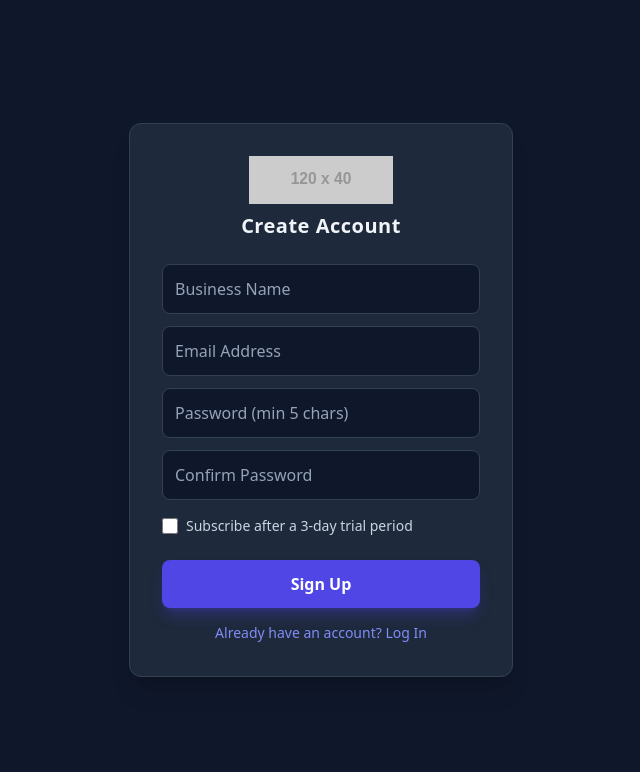
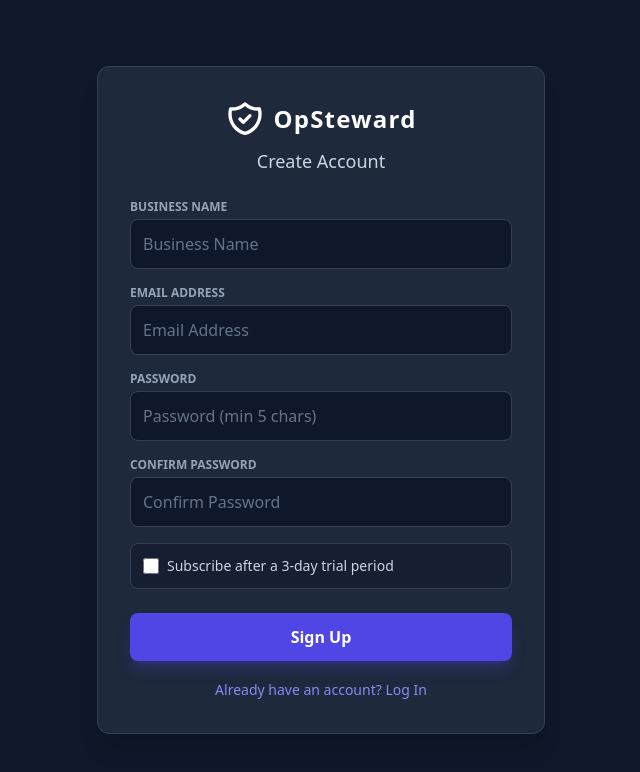
Before and after one commit to opstewardsupport-rgb/my-pos, a React (Vite) app: page / in a window 1280 px wide. Shown: the top 772 px of the page, without its empty margins (319-959 px from the left). Built offline with nearby package versions, Linux system fonts and the light colour scheme.

Commit message:
Update App.jsx

```diff
--- a/src/App.jsx
+++ b/src/App.jsx
@@ -107,63 +107,67 @@ export default function App() {
 
   return (
     <div className="flex flex-col items-center justify-center min-h-screen bg-slate-900 p-4">
-      <form onSubmit={handleAuth} className="bg-slate-800 border border-slate-700 p-8 rounded-xl shadow-xl w-full max-w-sm text-slate-100">
+      <form onSubmit={handleAuth} className="bg-slate-800 border border-slate-700 p-8 rounded-xl shadow-xl w-full max-w-md text-slate-100">
 
-        {/* LOGO AREA: Replace the src below with your actual hosted logo image link */}
         <div className="flex flex-col items-center mb-6">
-          <img
-            src="https://via.placeholder.com/120x40?text=YOUR+LOGO"
-            alt="POS Logo"
-            className="h-12 object-contain mb-2"
-          />
-          <h2 className="text-xl font-bold tracking-wide">
+          <div className="flex items-center space-x-2 mb-2">
+            <svg className="w-10 h-10 text-white" viewBox="0 0 24 24" fill="none" stroke="currentColor" strokeWidth="2">
+              <path strokeLinecap="round" strokeLinejoin="round" d="M9 12l2 2 4-4m5.618-4.016A11.955 11.955 0 0112 2.944a11.955 11.955 0 01-8.618 3.04A12.02 12.02 0 003 9c0 5.591 3.824 10.29 9 11.622 5.176-1.332 9-6.03 9-11.622 0-1.042-.133-2.052-.382-3.016z" />
+            </svg>
+            <span className="text-2xl font-bold tracking-wider text-white">OpSteward</span>
+          </div>
+          <h2 className="text-lg font-medium text-slate-300">
             {isLoginMode ? 'POS Login' : 'Create Account'}
           </h2>
         </div>
 
         {!isLoginMode && (
-          <div className="mb-3">
+          <div className="mb-4">
+            <label className="block text-xs font-semibold text-slate-400 mb-1">BUSINESS NAME</label>
             <input
               type="text"
               placeholder="Business Name"
               value={businessName}
               onChange={(e) => setBusinessName(e.target.value)}
-              className="w-full p-3 bg-slate-900 border border-slate-700 rounded-lg text-white placeholder-slate-400 focus:outline-none focus:border-indigo-500"
+              className="w-full p-3 bg-slate-900 border border-slate-700 rounded-lg text-white placeholder-slate-500 focus:outline-none focus:border-indigo-500"
               required
             />
           </div>
         )}
 
-        <div className="mb-3">
+        <div className="mb-4">
+          <label className="block text-xs font-semibold text-slate-400 mb-1">EMAIL ADDRESS</label>
           <input
             type="email"
             placeholder="Email Address"
             value={email}
             onChange={(e) => setEmail(e.target.value)}
-            className="w-full p-3 bg-slate-900 border border-slate-700 rounded-lg text-white placeholder-slate-400 focus:outline-none focus:border-indigo-500"
+            className="w-full p-3 bg-slate-900 border border-slate-700 rounded-lg text-white placeholder-slate-500 focus:outline-none focus:border-indigo-500"
             required
           />
         </div>
 
-        <div className="mb-3">
+        <div className="mb-4">
+          <label className="block text-xs font-semibold text-slate-400 mb-1">PASSWORD</label>
           <input
             type="password"
             placeholder="Password (min 5 chars)"
             value={password}
             onChange={(e) => setPassword(e.target.value)}
-            className="w-full p-3 bg-slate-900 border border-slate-700 rounded-lg text-white placeholder-slate-400 focus:outline-none focus:border-indigo-500"
+            className="w-full p-3 bg-slate-900 border border-slate-700 rounded-lg text-white placeholder-slate-500 focus:outline-none focus:border-indigo-500"
             required
           />
         </div>
 
         {!isLoginMode && (
-          <div className="mb-3">
+          <div className="mb-4">
+            <label className="block text-xs font-semibold text-slate-400 mb-1">CONFIRM PASSWORD</label>
             <input
               type="password"
               placeholder="Confirm Password"
               value={confirmPassword}
               onChange={(e) => setConfirmPassword(e.target.value)}
-              className="w-full p-3 bg-slate-900 border border-slate-700 rounded-lg text-white placeholder-slate-400 focus:outline-none focus:border-indigo-500"
+              className="w-full p-3 bg-slate-900 border border-slate-700 rounded-lg text-white placeholder-slate-500 focus:outline-none focus:border-indigo-500"
               required
             />
           </div>
@@ -171,21 +175,21 @@ export default function App() {
 
         {!isLoginMode && (
           <>
-            <div className="mb-4 flex items-center space-x-2 mt-4">
+            <div className="mb-4 flex items-center space-x-2 mt-4 bg-slate-900/50 p-3 rounded-lg border border-slate-700">
               <input
                 type="checkbox"
                 id="subCheck"
                 checked={subscribeLater}
                 onChange={(e) => setSubscribeLater(e.target.checked)}
-                className="h-4 w-4 text-indigo-600 rounded border-slate-700 bg-slate-900"
+                className="h-4 w-4 text-indigo-600 rounded border-slate-700 bg-slate-900 focus:ring-indigo-500"
               />
-              <label htmlFor="subCheck" className="text-sm text-slate-300">
+              <label htmlFor="subCheck" className="text-sm text-slate-300 cursor-pointer select-none">
                 Subscribe after a 3-day trial period
               </label>
             </div>
 
             {subscribeLater && (
-              <div className="mb-4 p-3 bg-slate-900 border border-indigo-900 rounded-lg">
+              <div className="mb-4 p-3 bg-slate-900 border border-indigo-900/60 rounded-lg animate-fadeIn">
                 <label className="block text-xs font-semibold text-indigo-400 mb-1">
                   DISCOUNT CODE
                 </label>
@@ -194,7 +198,7 @@ export default function App() {
                   placeholder="Enter code (e.g. TRIAL3DAYS)"
                   value={discountCode}
                   onChange={(e) => setDiscountCode(e.target.value)}
-                  className="w-full p-2 text-sm bg-slate-800 border border-slate-700 text-white rounded placeholder-slate-500 focus:outline-none focus:border-indigo-500"
+                  className="w-full p-2.5 text-sm bg-slate-800 border border-slate-700 text-white rounded placeholder-slate-500 focus:outline-none focus:border-indigo-500"
                 />
               </div>
             )}
@@ -203,7 +207,7 @@ export default function App() {
 
         <button
           type="submit"
-          className="w-full bg-indigo-600 text-white py-3 rounded-lg font-semibold hover:bg-indigo-500 transition mt-2 mb-3 shadow-lg shadow-indigo-600/30"
+          className="w-full bg-indigo-600 text-white py-3 rounded-lg font-semibold hover:bg-indigo-500 transition mt-2 mb-4 shadow-lg shadow-indigo-600/30"
         >
           {isLoginMode ? 'Log In' : 'Sign Up'}
         </button>
```
